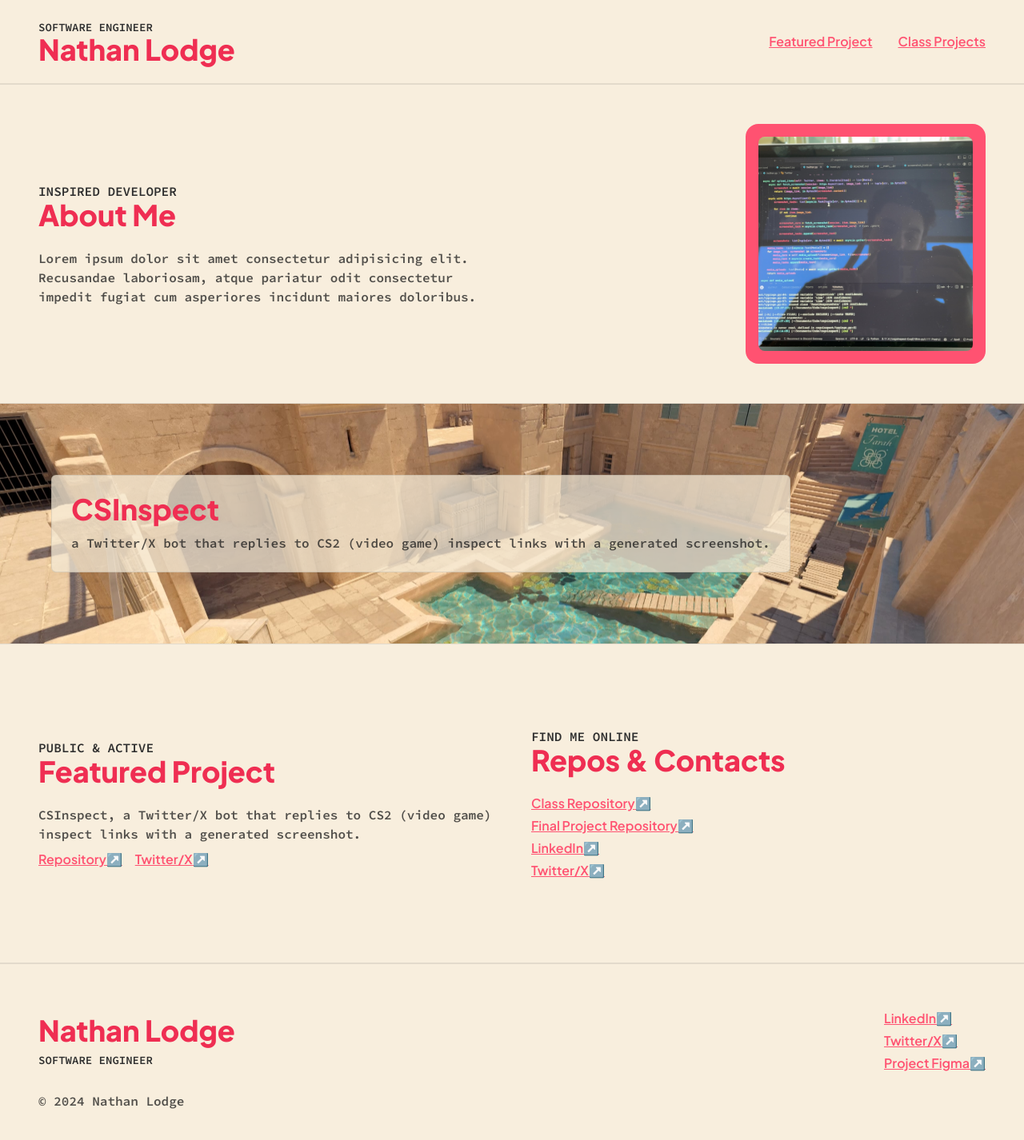
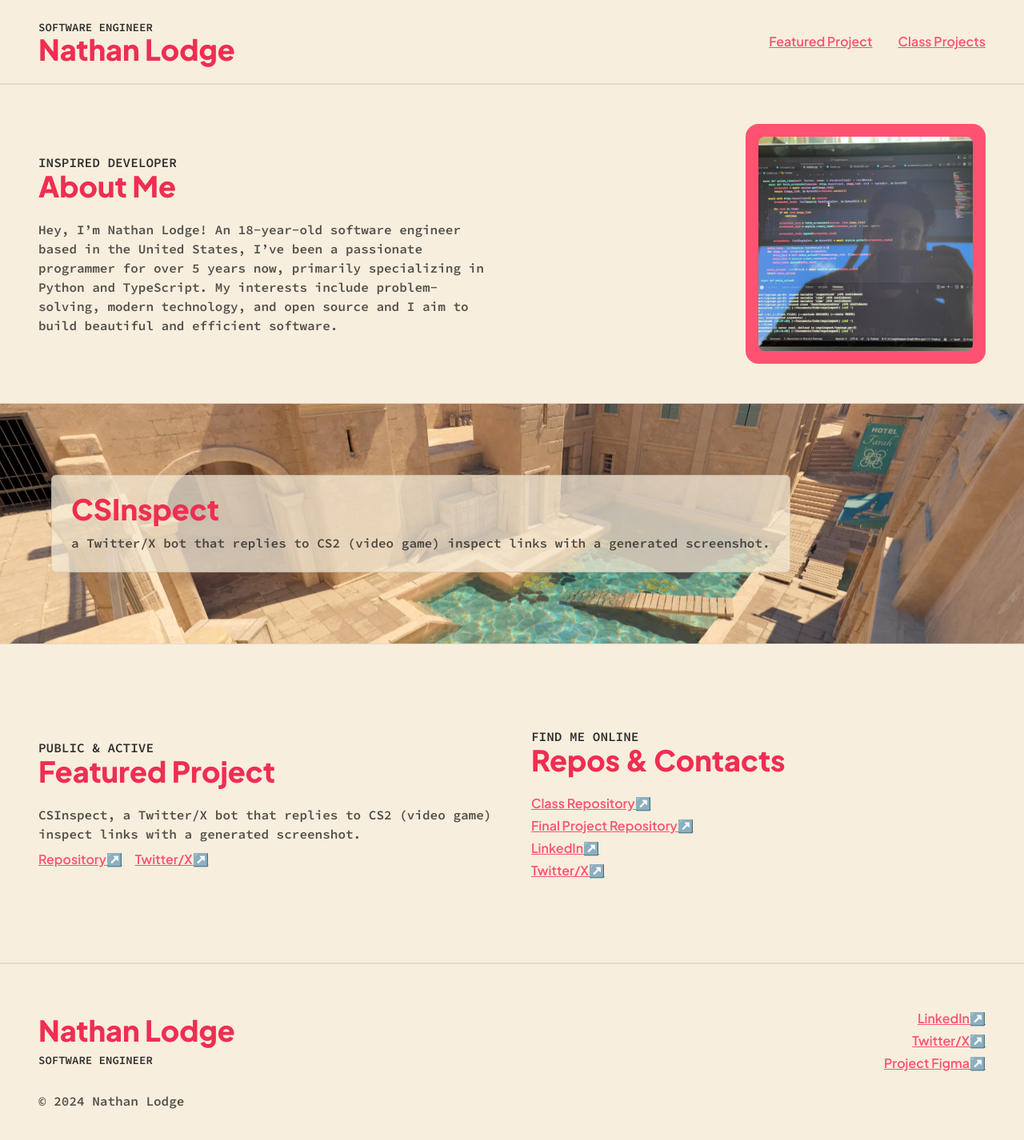
Before and after one commit to nelodge-neit/SE137-FINAL, a Next.js app: page / in a window 1280 px wide. Shown: the top 1426 px of the page at 80% size. Built offline with nearby package versions, Linux system fonts and the light colour scheme.

Commit message:
add needed content & features to website

```diff
--- a/src/pages/_app.tsx
+++ b/src/pages/_app.tsx
@@ -11,6 +11,7 @@ import {
     Plus_Jakarta_Sans as PlusJakartaSans,
     Source_Code_Pro as SourceCodePro,
 } from "next/font/google";
+import { useRouter } from "next/router";
 
 const sansFont = PlusJakartaSans({
     weight: "variable",
@@ -55,15 +56,23 @@ function Page({ children }: { children: React.ReactNode }) {
 }
 
 function Nav() {
+    const router = useRouter();
+
     return (
         <nav className="flex items-center justify-between px-12 py-6 w-full border-b border-b-slate-800 border-opacity-10">
-            <div className="flex flex-row-reverse gap-3 items-center md:gap-0 md:flex-col md:items-start">
+            <button
+                type="button"
+                className="flex flex-row-reverse gap-3 items-center md:gap-0 md:flex-col md:items-start"
+                onClick={() => {
+                    void router.push("/");
+                }}
+            >
                 <Headline className="text-sm">Software Engineer</Headline>
                 <Heading className="text-3xl hidden md:block">Nathan Lodge</Heading>
                 <h1 className="block md:hidden text-4xl text-primary-900 font-extrabold font-mono tracking-tighter leading-none">
                     NL
                 </h1>
-            </div>
+            </button>
             <ul className="hidden md:flex flex-row gap-8">
                 <li>
                     <Link href="/featured-project">Featured Project</Link>
@@ -90,7 +99,7 @@ function Footer() {
                     <Heading className="text-3xl leading-normal">Nathan Lodge</Heading>
                     <Headline className="text-sm">Software Engineer</Headline>
                 </div>
-                <ul className="flex flex-col gap-1">
+                <ul className="flex flex-col gap-1 text-right">
                     <li>
                         <Link isExternal href="https://www.linkedin.com/in/nathan-lodge">
                             LinkedIn
--- a/src/pages/class-projects.tsx
+++ b/src/pages/class-projects.tsx
@@ -13,7 +13,7 @@ export default function ClassProjects() {
 
 function ClassProjectsSection() {
     return (
-        <Section className="flex-col gap-8 !items-start">
+        <Section className="flex-col gap-16 !items-start py-24">
             <Side className="flex-col gap-6 w-1/2">
                 <div>
                     <Headline>For SE137 CSS</Headline>
@@ -81,7 +81,7 @@ const CLASS_PROJECTS = [
 
 function ClassProjectsGrid() {
     return (
-        <div className="grid gap-6 w-full grid-cols-2 md:grid-cols-3">
+        <div className="grid gap-6 w-full grid-cols-1 sm:grid-cols-2 lg:grid-cols-3">
             {CLASS_PROJECTS.map((project) => (
                 <ClassProject key={project.week} {...project} />
             ))}
@@ -102,7 +102,7 @@ function ClassProject({ week, assignment, link, date }: ClassProjectProps) {
             </div>
             <ul className="flex flex-row gap-x-4 gap-y-1 flex-wrap">
                 <li>
-                    <Link isExternal href="https://github.com/hexiro/se137">
+                    <Link isExternal href={`https://github.com/hexiro/SE137/tree/main/week${week}`}>
                         Repository
                     </Link>
                 </li>
--- a/src/pages/index.tsx
+++ b/src/pages/index.tsx
@@ -26,9 +26,10 @@ function AboutSection() {
                     <Heading>About Me</Heading>
                 </div>
                 <Paragraph>
-                    Lorem ipsum dolor sit amet consectetur adipisicing elit. Recusandae laboriosam,
-                    atque pariatur odit consectetur impedit fugiat cum asperiores incidunt maiores
-                    doloribus.
+                    Hey, I&rsquo;m Nathan Lodge! An 18-year-old software engineer based in the
+                    United States, I&rsquo;ve been a passionate programmer for over 5 years now,
+                    primarily specializing in Python and TypeScript. My interests include problem-solving, modern technology, and open source
+                    and I aim to build beautiful and efficient software.
                 </Paragraph>
             </Side>
             <Side className="justify-start md:justify-end">
```
